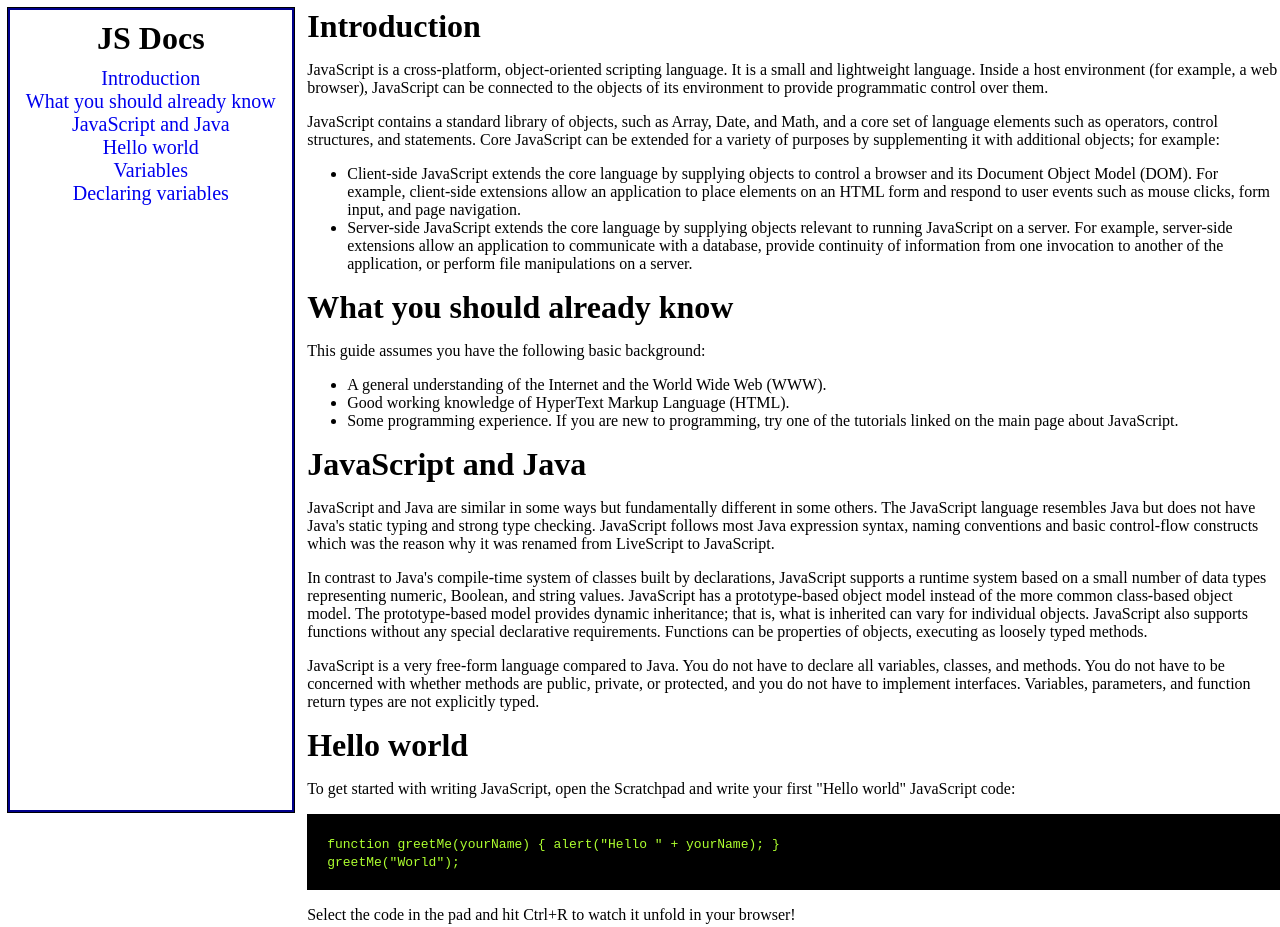
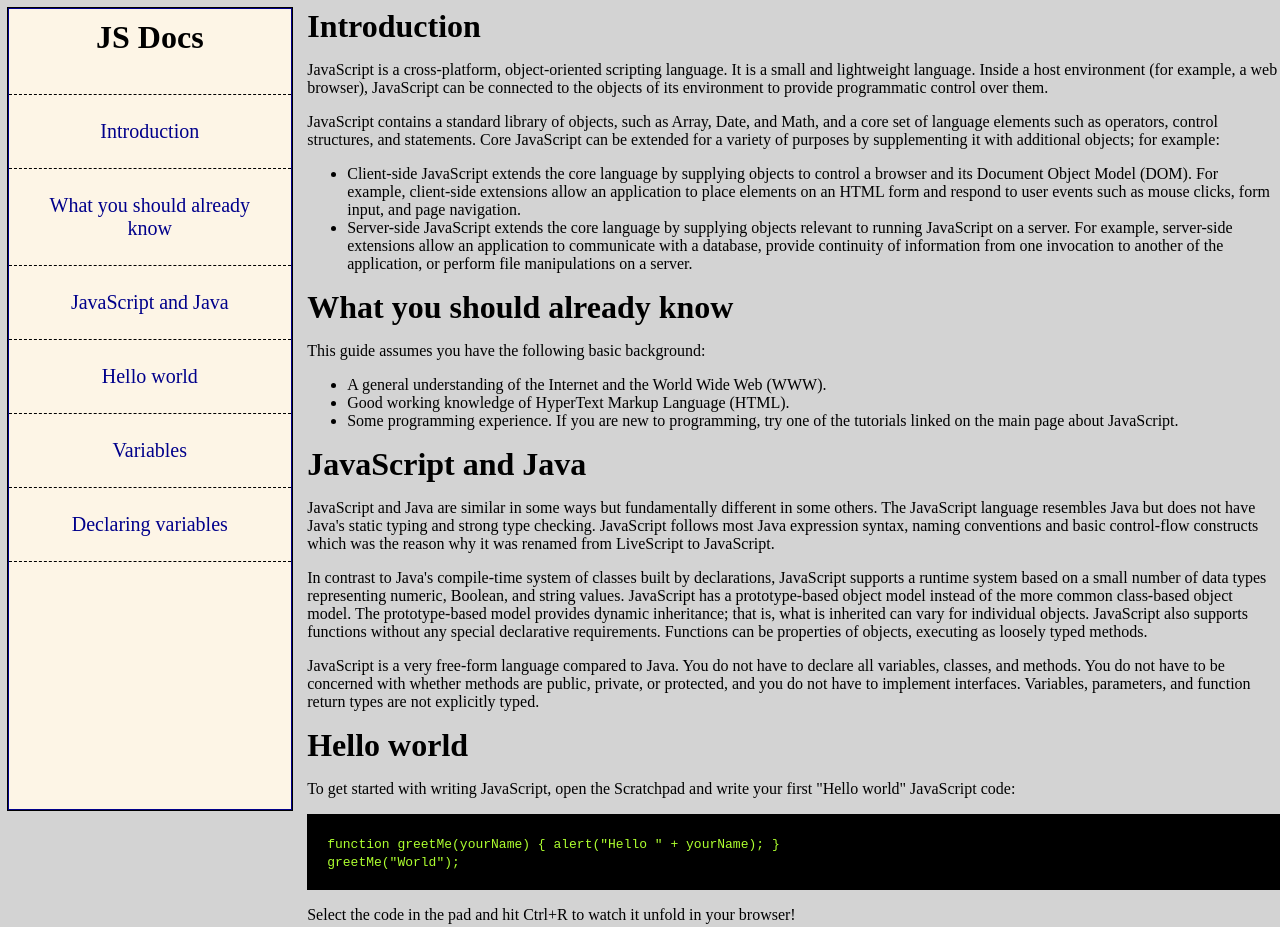
Before and after one commit to jong649/technical-docs-page, a plain HTML site: page index.html in a window 1280 px wide. Shown: the top 927 px of the page. Drawn offline with Linux system fonts and the light colour scheme.

Commit message:
Added list for anchor tags, more styles

```diff
--- a/index.html
+++ b/index.html
@@ -12,17 +12,25 @@
       <header id="nav-title">
         JS Docs
       </header>
-      <a href="#Introduction" class="nav-link">Introduction</a>
-      <br />
-      <a href="#What_you_should_already_know" class="nav-link">What you should already know</a>
-      <br />
-      <a href="#JavaScript_and_Java" class="nav-link">JavaScript and Java</a>
-      <br />
-      <a href="#Hello_world" class="nav-link">Hello world</a>
-      <br />
-      <a href="#Variables" class="nav-link">Variables</a>
-      <br />
-      <a href="#Declaring_variables" class="nav-link">Declaring variables</a>
+      <ul id="nav-list">
+        <li class="nav-li">      <a href="#Introduction" class="nav-link">Introduction</a>
+        </li>
+        <li class="nav-li">      <a href="#What_you_should_already_know" class="nav-link">What you should already know</a>
+        </li>
+        <li class="nav-li">      <a href="#JavaScript_and_Java" class="nav-link">JavaScript and Java</a>
+        </li>
+        <li class="nav-li">      <a href="#Hello_world" class="nav-link">Hello world</a>
+        </li>
+        <li class="nav-li">      <a href="#Variables" class="nav-link">Variables</a>
+        </li>
+        <li class="nav-li">      <a href="#Declaring_variables" class="nav-link">Declaring variables</a>
+        </li>
+      </ul>
+
+
+
+
+
     </nav>
     <main id="main-doc">
       <section class="main-section" id="Introduction">
--- a/styles.css
+++ b/styles.css
@@ -1,3 +1,7 @@
+body {
+  background: lightgray;
+}
+
 header {
   font-size: 2rem;
   font-weight: bold;
@@ -13,12 +17,35 @@ header {
   display: flex;
 }
 
+.nav-li {
+  align-items: center;
+  border-top: 1px black dashed;
+  display: flex;
+  flex-direction: column;
+  justify-content: center;
+  list-style: none;
+  padding: 25px;
+}
+.nav-li:last-child {
+  border-bottom: 1px black dashed;
+}
+
 .nav-link {
+  color: darkblue;
   font-size: 1.25rem;
   text-decoration: none;
 }
+.nav-link:hover {
+  color: black;
+}
+
+#nav-list {
+  padding-inline-start: 0;
+  text-align: center;
+}
 
 #nav-title {
+  margin-bottom: 10%;
   padding: 10px;
   text-align: center;
 }
@@ -31,7 +58,8 @@ header {
 }
 
 #navbar {
-  border: 2px darkblue solid;
+  background: oldlace;
+  border: 1px darkblue solid;
   height: 100%;
   position: fixed;
   outline: 1px solid;
```
